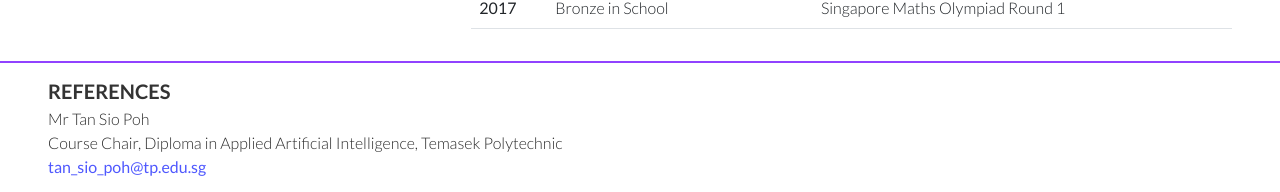
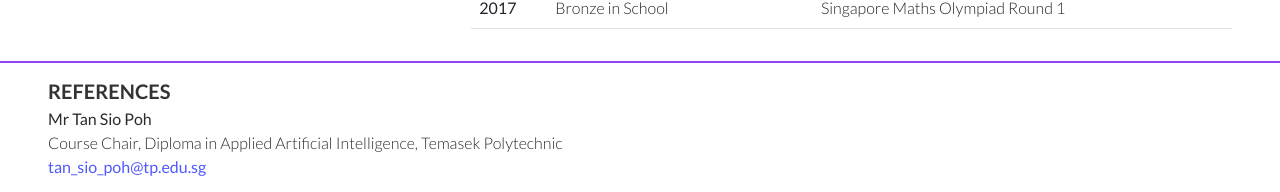
Before and after one commit to TMK04/resume, a React (Create React App) app: page / in a window 1280 px wide. Shown: the part 1505-1697 px from the top of the page. Built offline with nearby package versions, Linux system fonts and the light colour scheme.

Commit message:
refactor(ReferencesSection): bold name

```diff
--- a/src/sections/ReferencesSection/index.tsx
+++ b/src/sections/ReferencesSection/index.tsx
@@ -4,7 +4,7 @@ import { Subsection } from "../../components/Section";
 export default function ReferencesSection() {
   return (
     <Subsection h3_props={{ children: "References" }}>
-      Mr Tan Sio Poh
+      <span className="fw-bold">Mr Tan Sio Poh</span>
       <br />
       Course Chair, Diploma in Applied Artificial Intelligence, Temasek Polytechnic
       <br />
```
